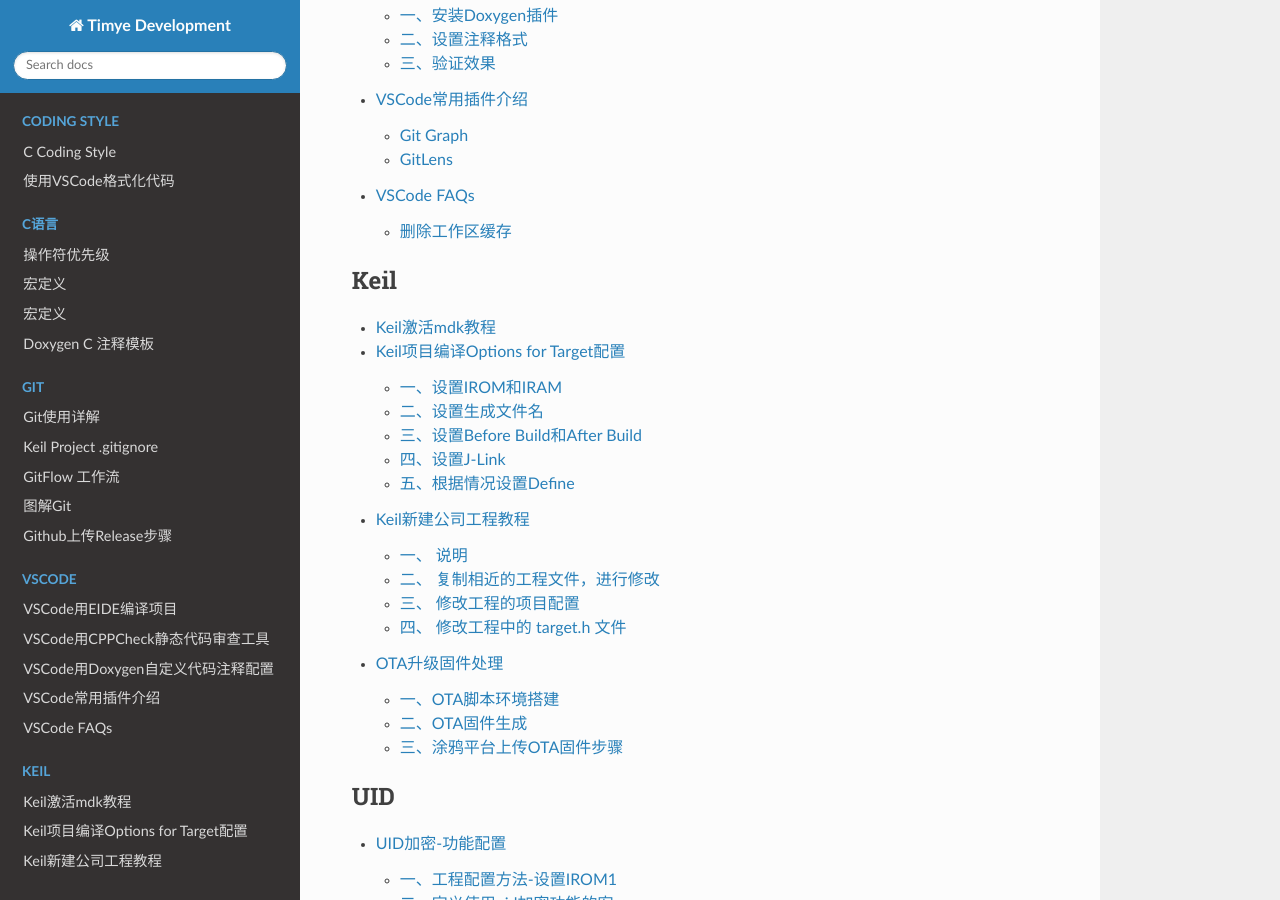
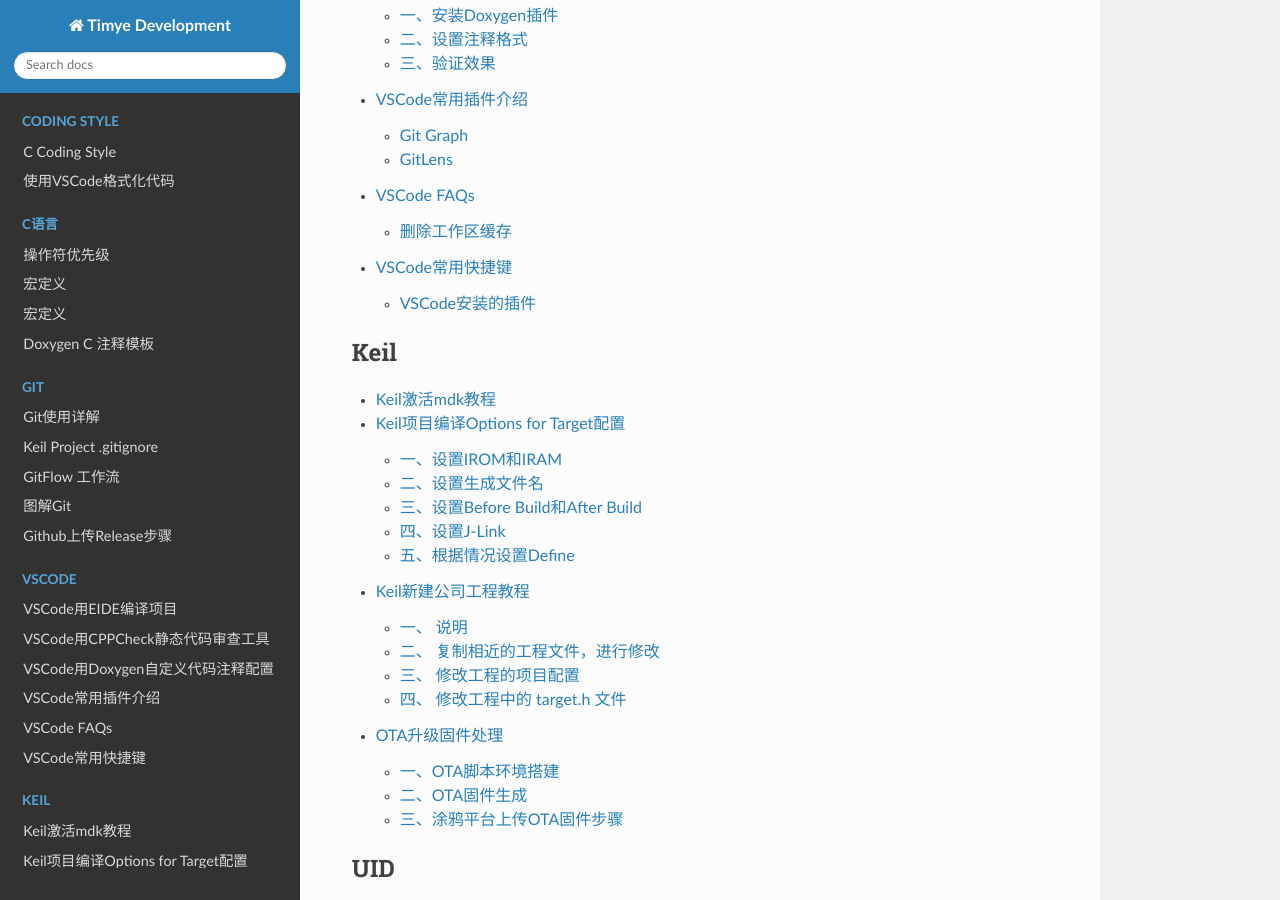
Before and after one commit to tpq7/development, a Sphinx documentation site: the page built from docs/index.rst, in a window 1280 px wide and 900 px high, scrolled down 2372 px. Built offline with Sphinx 7.4.7 and the Read the Docs theme 2.0.0, drawn with Linux system fonts in a browser that asks for light colours; pages that are not in the unit, such as notebooks, are missing from menus; some of the changed lines change nothing that is shown.

Commit message:
添加Vscode常用快捷键文档

```diff
--- /dev/null
+++ b/docs/VSCode/VSCode常用快捷键.md
@@ -0,0 +1,10 @@
+# VSCode常用快捷键
+### VSCode安装的插件
+- Ctrl+Shift+P：打开命令面板。这个快捷键可以帮助您快速查找并执行VS Code中的各种命令。
+- Tab键：缩进代码。在选中内容后，按下Tab键可以缩进代码，使代码结构更加清晰。
+- Ctrl+H：全局替换。当您需要在一个文件中替换大量相同的文字时，这个快捷键非常有用。
+- Ctrl+G：快速定位到某一行。当文件内容较长时，您可以使用这个快捷键快速跳到指定的行数。
+- Alt + Shift 然后拖动鼠标：选择某个代码块，删除，或者根据光标位置增减代码均可。
+- Ctrl+Shift+O：输入函数名快速定位到函数。
+- Shift + Ctrl + [：折叠鼠标所在区域。
+- Shift + Ctrl + ]： 展开鼠标所在区域。
--- a/docs/index.rst
+++ b/docs/index.rst
@@ -42,6 +42,7 @@
    VSCode/VSCode用Doxygen自定义代码注释配置
    VSCode/常用插件
    VSCode/FAQ
+   VSCode/VSCode常用快捷键
 
 .. toctree::
    :maxdepth: 2
```
